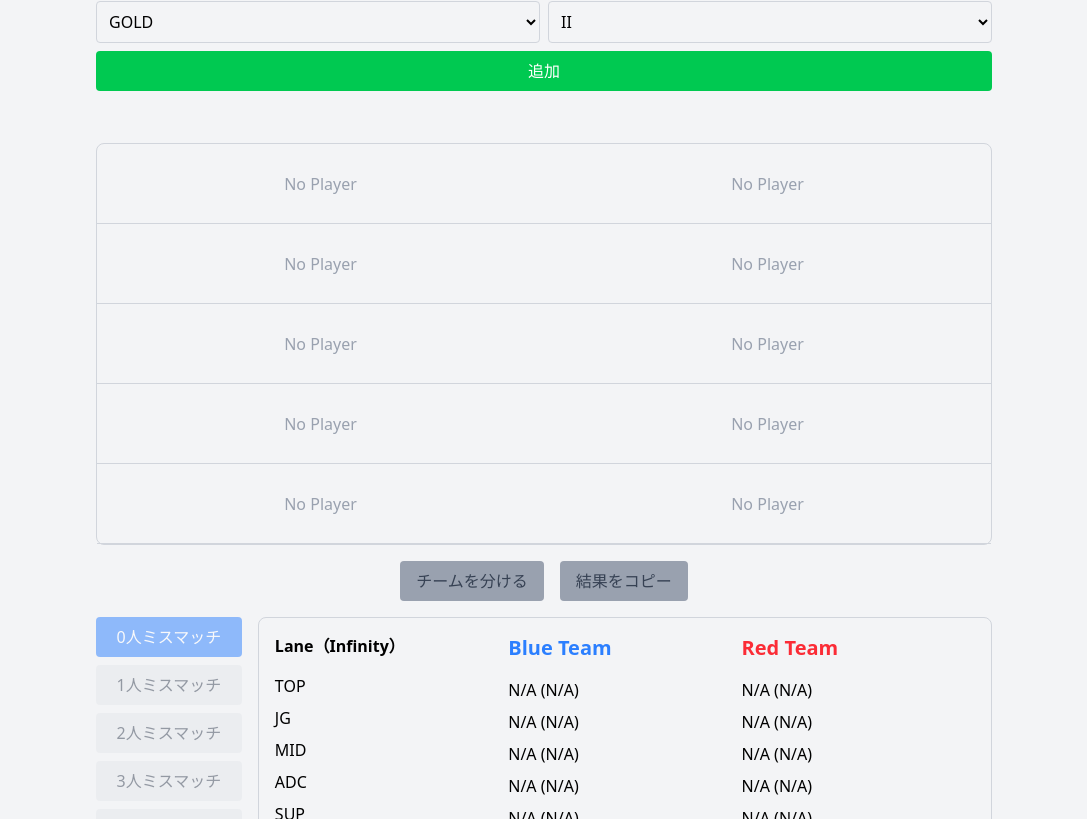
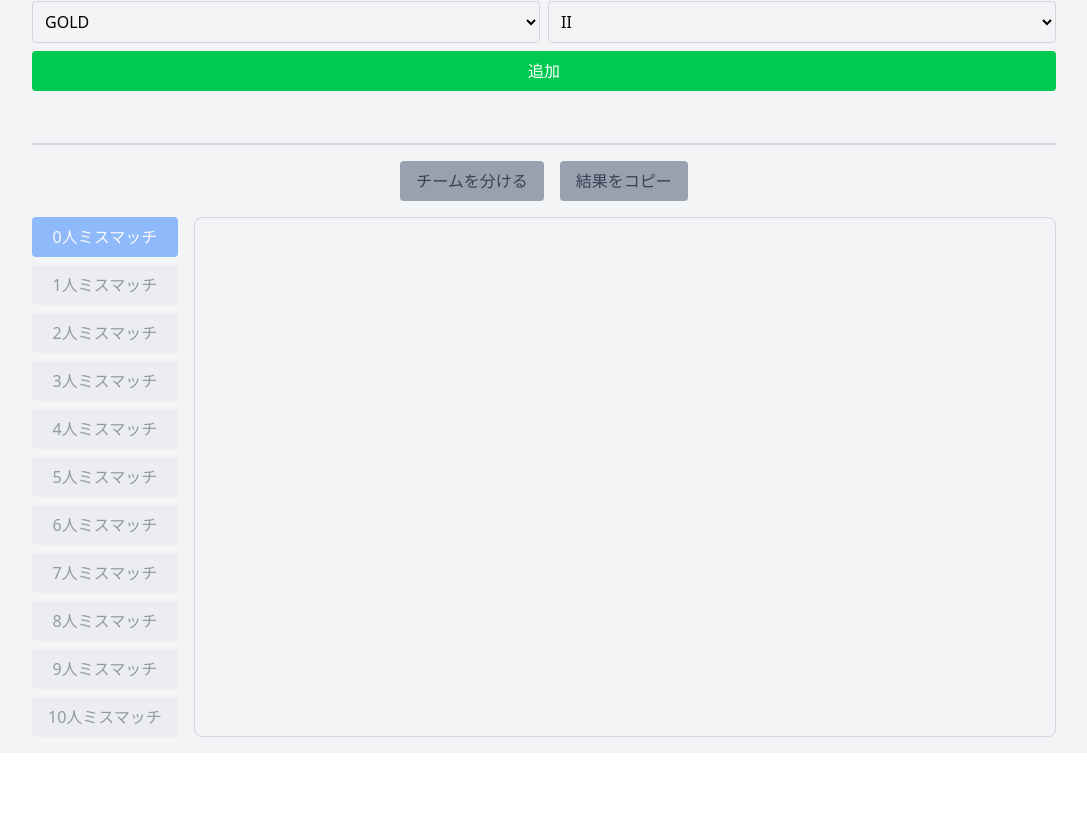
Before and after one commit to karasu354/team-balancer, a Next.js app: page / in a window 1280 px wide. Shown: the part 281-1100 px from the top of the page, without its empty margins (96-1183 px from the left). After the commit the page ends 1034 px from the top, so only its background shows below. Built offline with nearby package versions, Linux system fonts and the light colour scheme.

Commit message:
fix player

```diff
--- a/components/DividedTeamTable.tsx
+++ b/components/DividedTeamTable.tsx
@@ -11,18 +11,18 @@ const DividedTeamTable: React.FC<DividedTeamTableProps> = ({
   teamDivider,
   onTeamsUpdate,
 }) => {
-  const teamDivisions = teamDivider.getTeamDivisions()
-  const [activeTab, setActiveTab] = useState<number>(0) // 現在選択されているタブ
-  const [isLoading, setIsLoading] = useState<boolean>(false) // ローディング状態
+  const teamDivisions = teamDivider.teamDivisions
+  const [activeTab, setActiveTab] = useState<number>(0)
+  const [isLoading, setIsLoading] = useState<boolean>(false)
 
   const handleTabChange = (tabIndex: number) => {
     setActiveTab(tabIndex)
   }
 
   const handleDivideTeams = async () => {
-    setIsLoading(true) // ローディング開始
+    setIsLoading(true)
     try {
-      await new Promise((resolve) => setTimeout(resolve, 2000)) // 擬似的な遅延
+      await new Promise((resolve) => setTimeout(resolve, 2000))
       teamDivider.divideTeams()
       onTeamsUpdate()
     } catch (error) {
@@ -30,7 +30,7 @@ const DividedTeamTable: React.FC<DividedTeamTableProps> = ({
         'チーム分けに失敗しました。プレイヤーが10人揃っているか確認してください。'
       )
     } finally {
-      setIsLoading(false) // ローディング終了
+      setIsLoading(false)
     }
   }
 
@@ -40,13 +40,13 @@ const DividedTeamTable: React.FC<DividedTeamTableProps> = ({
     const blueTeam = lanes
       .map(
         (lane, index) =>
-          `${lane}: ${activeDivision.players[index]?.getName() || 'N/A'}`
+          `${lane}: ${activeDivision.players[index].name || 'N/A'}`
       )
       .join('\n')
     const redTeam = lanes
       .map(
         (lane, index) =>
-          `${lane}: ${activeDivision.players[index + 5]?.getName() || 'N/A'}`
+          `${lane}: ${activeDivision.players[index + 5].name || 'N/A'}`
       )
       .join('\n')
 
@@ -56,8 +56,7 @@ const DividedTeamTable: React.FC<DividedTeamTableProps> = ({
   }
 
   const activeDivision = teamDivisions[activeTab]
-  const isDivideButtonDisabled =
-    teamDivider.getPlayers().filter((p) => p !== null).length !== 10
+  const isDivideButtonDisabled = teamDivider.isDividable() === false
 
   return (
     <div className="w-full max-w-4xl">
@@ -112,13 +111,12 @@ const DividedTeamTable: React.FC<DividedTeamTableProps> = ({
 
         {/* チーム表示 */}
         <div className="flex-1 border border-gray-300 rounded-lg p-4">
+          {activeDivision.players.length === 10 && (
+            <div>
+              <p>Rating Difference {activeDivision.evaluationScore}</p>
               <div className="flex">
-            {/* レーン情報 */}
                 <div className="w-1/3">
-              <div className="mb-4 font-bold">
-                Lane（
-                {activeDivision.evaluationScore}）
-              </div>
+                  <div className="mb-4 font-bold">Lane</div>
                   {['TOP', 'JG', 'MID', 'ADC', 'SUP'].map((lane) => (
                     <div key={lane} className="mb-2 font-medium">
                       {lane}
@@ -132,8 +130,8 @@ const DividedTeamTable: React.FC<DividedTeamTableProps> = ({
                   </div>
                   {['TOP', 'JG', 'MID', 'ADC', 'SUP'].map((lane, index) => (
                     <div key={lane} className="mb-2">
-                  {activeDivision.players[index]?.getName() || 'N/A'} (
-                  {activeDivision.players[index]?.getRating() || 'N/A'})
+                      {activeDivision.players[index].name || 'N/A'} (
+                      {activeDivision.players[index].rating})
                     </div>
                   ))}
                 </div>
@@ -144,12 +142,14 @@ const DividedTeamTable: React.FC<DividedTeamTableProps> = ({
                   </div>
                   {['TOP', 'JG', 'MID', 'ADC', 'SUP'].map((lane, index) => (
                     <div key={lane} className="mb-2">
-                  {activeDivision.players[index + 5]?.getName() || 'N/A'} (
-                  {activeDivision.players[index + 5]?.getRating() || 'N/A'})
+                      {activeDivision.players[index + 5].name || 'N/A'} (
+                      {activeDivision.players[index + 5].rating})
                     </div>
                   ))}
                 </div>
               </div>
+            </div>
+          )}
         </div>
       </div>
     </div>
--- a/components/PlayerCard.tsx
+++ b/components/PlayerCard.tsx
@@ -6,7 +6,9 @@ interface PlayerCardProps {
   player: Player | null
   onToggleRole?: (roleIndex: number) => void
   onRemove?: () => void
-  onEdit?: () => void // 編集ボタンのコールバック
+  onEdit?: () => void
+  onToggleParticipation?: () => void // 参加フラグの切り替え
+  onToggleRoleFixed?: () => void // isRoleFixedフラグの切り替え
 }
 
 const PlayerCard: React.FC<PlayerCardProps> = ({
@@ -14,11 +16,28 @@ const PlayerCard: React.FC<PlayerCardProps> = ({
   onToggleRole,
   onRemove,
   onEdit,
+  onToggleParticipation,
+  onToggleRoleFixed,
 }) => {
   return (
-    <div className="p-2 border-b border-gray-300 flex items-center justify-between h-20">
+    <div
+      className={`p-2 border-b border-gray-300 flex items-center justify-between h-20 ${
+        player?.isParticipatingInGame ? 'bg-green-100' : 'bg-gray-100'
+      }`}
+    >
       {player ? (
         <>
+          {/* 参加フラグ */}
+          <div className="flex items-center space-x-2">
+            <input
+              type="checkbox"
+              checked={player.isParticipatingInGame}
+              onChange={onToggleParticipation}
+              className="w-5 h-5 cursor-pointer"
+            />
+          </div>
+
+          {/* プレイヤー情報 */}
           <div className="flex-1">
             <div className="flex items-center space-x-2">
               <button
@@ -27,24 +46,41 @@ const PlayerCard: React.FC<PlayerCardProps> = ({
               >
                 ✎
               </button>
-              <p className="font-bold whitespace-nowrap">{player.getName()}</p>
+              <p className="font-bold whitespace-nowrap">{player.name}</p>
             </div>
             <p className="text-sm text-gray-500">
-              {player.getDisplayRank()} ({player.getRating()})
+              {player.displayRank} ({player.rating})
             </p>
           </div>
+
+          {/* ロール選択 */}
           <div className="flex space-x-2">
             {['TOP', 'JG', 'MID', 'ADC', 'SUP'].map((role, roleIndex) => (
               <label key={role} className="flex items-center space-x-1">
                 <input
                   type="checkbox"
-                  checked={player.getDesiredRole()[roleIndex] === 1}
+                  checked={player.desiredRoles[roleIndex]}
                   onChange={() => onToggleRole?.(roleIndex)}
                 />
                 <span className="text-xs">{role}</span>
               </label>
             ))}
           </div>
+
+          {/* isRoleFixedフラグ */}
+          <div className="flex items-center space-x-2">
+            <label className="flex items-center space-x-1">
+              <input
+                type="checkbox"
+                checked={player.isRoleFixed}
+                onChange={onToggleRoleFixed}
+                className="w-5 h-5 cursor-pointer"
+              />
+              <span className="text-xs">固定</span>
+            </label>
+          </div>
+
+          {/* 削除ボタン */}
           <button
             className="w-8 h-8 flex items-center justify-center text-red-500 rounded-full hover:bg-red-500 hover:text-white hover:border-transparent transition"
             onClick={onRemove}
--- a/components/PlayerInputForm.tsx
+++ b/components/PlayerInputForm.tsx
@@ -25,10 +25,10 @@ const PlayerInputForm: React.FC<PlayerInputFormProps> = ({
   useEffect(() => {
     if (editingPlayer) {
       // 編集中のプレイヤー情報をフォームに反映
-      setName(editingPlayer.getName())
-      setTag(editingPlayer.getTagLine())
-      setTier(editingPlayer.getTier())
-      setRank(editingPlayer.getRank())
+      setName(editingPlayer.name)
+      setTag(editingPlayer.tagLine)
+      setTier(editingPlayer.tier)
+      setRank(editingPlayer.rank)
     } else {
       // 編集モード解除時にフォームをリセット
       setName('')
--- a/components/PlayersTable.tsx
+++ b/components/PlayersTable.tsx
@@ -16,9 +16,9 @@ const PlayersTable: React.FC<PlayersTableProps> = ({
   teamDivider,
   onPlayersUpdate,
 }) => {
-  const [activeTab, setActiveTab] = useState<'single' | 'bulk'>('single') // タブの状態管理
-  const [editingPlayer, setEditingPlayer] = useState<Player | null>(null) // 編集中のプレイヤー
-  const players = teamDivider.getPlayers()
+  const [activeTab, setActiveTab] = useState<'single' | 'bulk'>('single')
+  const [editingPlayer, setEditingPlayer] = useState<Player | null>(null)
+  const players = teamDivider.players
 
   const handleAddPlayer = (
     name: string,
@@ -27,15 +27,13 @@ const PlayersTable: React.FC<PlayersTableProps> = ({
     rank: rankEnum
   ) => {
     try {
-      if (editingPlayer) {
-        // 編集モードの場合、プレイヤー情報を更新
+      if (editingPlayer === null) {
+        const newPlayer = new Player(name, tag)
+        newPlayer.setRank(tier, rank)
+        teamDivider.addPlayer(newPlayer)
+      } else {
         editingPlayer.setRank(tier, rank)
-        setEditingPlayer(null) // 編集モードを解除
-      } else {
-        // 新規追加の場合
-        const newPlayer = new Player(name, tag)
-        newPlayer.setRank(tier, rank) // ティアとランクを設定
-        teamDivider.addPlayer(newPlayer)
+        setEditingPlayer(null)
       }
       onPlayersUpdate()
     } catch (error) {
@@ -48,14 +46,24 @@ const PlayersTable: React.FC<PlayersTableProps> = ({
   }
 
   const handleToggleRole = (player: Player, roleIndex: number) => {
-    player.setRole(roleIndex)
+    player.setDesiredRoleByIndex(roleIndex)
+    onPlayersUpdate()
+  }
+
+  const handleToggleRoleFixed = (player: Player) => {
+    player.isRoleFixed = !player.isRoleFixed
+    onPlayersUpdate()
+  }
+
+  const handleToggleParticipation = (player: Player) => {
+    player.isParticipatingInGame = !player.isParticipatingInGame
     onPlayersUpdate()
   }
 
   const handleRemovePlayer = (index: number) => {
     try {
       const playerToRemove = players[index]
-      teamDivider.removePlayer(index)
+      teamDivider.removePlayerByIndex(index)
 
       // 編集中のプレイヤーが削除された場合、フォームをリセット
       if (editingPlayer === playerToRemove) {
@@ -134,6 +142,8 @@ const PlayersTable: React.FC<PlayersTableProps> = ({
             }
             onRemove={() => handleRemovePlayer(index)}
             onEdit={() => player && handleEditPlayer(player)} // 編集ボタンの処理
+            onToggleParticipation={() => handleToggleParticipation(player)} // 参加フラグの切り替え
+            onToggleRoleFixed={() => handleToggleRoleFixed(player)} // isRoleFixedフラグの切り替え
           />
         ))}
       </div>
--- a/pages/globals.css
+++ b/pages/globals.css
@@ -1 +1,4 @@
 @import 'tailwindcss';
+.max-w-4xl {
+  min-width: var(--container-5xl);
+}
--- a/utils/player.ts
+++ b/utils/player.ts
@@ -1,37 +1,43 @@
 import { calcurateRating, rankEnum, tierEnum } from './rank'
 
 export class Player {
-  // サモナー名とタグ名
-  private readonly name: string
-  private readonly tagLine: string
+  readonly name: string
+  readonly tagLine: string
+  isParticipatingInGame: boolean = false
+  desiredRoles: boolean[] = Array(5).fill(true)
+  isRoleFixed: boolean = false
+  tier: tierEnum
+  rank: rankEnum
+  displayRank: string = ''
+  rating: number
 
-  // 希望ロールの初期値
-  private desiredRole: number[] = [1, 1, 1, 1, 1]
-
-  // ランク情報
-  private tier: tierEnum = tierEnum.gold
-  private rank: rankEnum = rankEnum.two
-  private rating: number
-
-  constructor(name: string, tagLine: string) {
+  constructor(
+    name: string,
+    tagLine: string,
+    tier: tierEnum = tierEnum.gold,
+    rank: rankEnum = rankEnum.two
+  ) {
     this.name = name
     this.tagLine = tagLine
+    this.tier = tier
+    this.rank = rank
+    this.setRank(this.tier, this.rank)
     this.rating = calcurateRating(this.tier, this.rank)
   }
 
   /**
-   * 希望ロールを切り替える
-   * @param role ロール番号 (0:TOP, 1:JUNGLE, 2:MID, 3:ADC, 4:SUPPORT)
+   * 希望ロールの更新
+   * @param index ロール番号 (0:TOP, 1:JUNGLE, 2:MID, 3:ADC, 4:SUPPORT)
    */
-  setRole(role: number): void {
-    if (role < 0 || role >= this.desiredRole.length) {
-      throw new Error('無効なロール番号です')
+  setDesiredRoleByIndex(index: number): void {
+    if (index < 0 || index >= this.desiredRoles.length) {
+      throw new Error('Invalid role index.')
     }
-    this.desiredRole[role] = 1 - this.desiredRole[role]
+    this.desiredRoles[index] = !this.desiredRoles[index]
   }
 
   /**
-   * ランクを設定し、レーティングを更新する
+   * ランクの設定、レーティング計算、ランク表示の更新
    * @param tier ティア (例: tierEnum.gold)
    * @param rank ランク (例: rankEnum.two)
    */
@@ -45,45 +51,12 @@ export class Player {
     this.tier = tier
     this.rank = rank
     this.rating = calcurateRating(tier, rank)
-  }
 
-  /**
-   * ランクとティアを表示する文字列を取得する
-   * @returns ランク＋ティアの文字列
-   */
-  getDisplayRank(): string {
-    if (
+    this.displayRank =
       this.tier === tierEnum.master ||
       this.tier === tierEnum.grandmaster ||
       this.tier === tierEnum.challenger
-    ) {
-      return this.tier
-    }
-    return `${this.tier} ${this.rank}`
-  }
-
-  // Getter メソッドを追加して外部からプロパティを参照可能にする
-  getName(): string {
-    return this.name
-  }
-
-  getTagLine(): string {
-    return this.tagLine
-  }
-
-  getDesiredRole(): number[] {
-    return [...this.desiredRole] // 配列のコピーを返す
-  }
-
-  getTier(): tierEnum {
-    return this.tier
-  }
-
-  getRank(): rankEnum {
-    return this.rank
-  }
-
-  getRating(): number {
-    return this.rating
+        ? this.tier
+        : `${this.tier} ${this.rank}`
   }
 }
--- a/utils/teamDivider.ts
+++ b/utils/teamDivider.ts
@@ -3,19 +3,16 @@ import { parseChatLogs } from './utils'
 
 export class TeamDivider {
   private static readonly TEAM_SIZE = 5
-  private static readonly TOTAL_PLAYERS = 10
-  private static readonly MAX_TEAM_ATTEMPTS = 20000
+  private static readonly TOTAL_PLAYERS = 50
+  private static readonly MAX_TEAM_ATTEMPTS = 100000
 
-  private players: (Player | null)[] = Array(TeamDivider.TOTAL_PLAYERS).fill(
-    null
-  )
-  private teamDivisions: Record<
+  players: Player[] = []
+  teamDivisions: Record<
     number,
     { players: Player[]; evaluationScore: number }
   > = {}
 
   constructor() {
-    // teamDivisions を 0 から 10 のキーで初期化
     this._resetTeamDivisions()
   }
 
@@ -24,34 +21,24 @@ export class TeamDivider {
    * @param player 追加するプレイヤー
    */
   addPlayer(player: Player): void {
-    const emptyIndex = this.players.findIndex((p) => p === null)
-    if (emptyIndex === -1) {
+    if (this.players.length >= TeamDivider.TOTAL_PLAYERS) {
       throw new Error('Cannot add more players. Maximum limit reached.')
     }
-    this.players[emptyIndex] = player
+    if (this.players.some((p) => p.name === player.name)) {
+      return
+    }
+    this.players.push(player)
   }
 
   /**
    * プレイヤーを削除する
    * @param index 削除するプレイヤーのインデックス
    */
-  removePlayer(index: number): void {
-    if (
-      index < 0 ||
-      index >= this.players.length ||
-      this.players[index] === null
-    ) {
+  removePlayerByIndex(index: number): void {
+    if (index < 0 || index >= this.players.length) {
       throw new Error('Invalid index')
     }
-    this.players[index] = null // 指定されたインデックスをnullにする
-  }
-
-  /**
-   * 現在のプレイヤーリストを取得する
-   * @returns プレイヤーの配列
-   */
-  getPlayers(): (Player | null)[] {
-    return [...this.players]
+    this.players.splice(index, 1)
   }
 
   /**
@@ -60,14 +47,9 @@ export class TeamDivider {
    */
   getPlayersByLog(logs: string): void {
     const parsedLogs = parseChatLogs(logs)
-
-    // parsedLogs が空の場合は何もしない
     if (parsedLogs.length === 0) return
 
-    // 既存のプレイヤーリストをクリア
-    this.players = Array(TeamDivider.TOTAL_PLAYERS).fill(null)
-
-    // パースしたログを基にプレイヤーを追加
+    this.players = []
     for (const [name, tag] of parsedLogs) {
       const player = new Player(name, tag)
       this.addPlayer(player)
@@ -75,14 +57,13 @@ export class TeamDivider {
   }
 
   /**
-   * 希望に合わない人数ごとの最適なチーム分けを取得する
-   * @returns 希望に合わない人数をキーにしたチーム分けの辞書
+   * teamDivisions を初期化する
+   * @returns 初期化された teamDivisions
    */
-  getTeamDivisions(): Record<
-    number,
-    { players: Player[]; evaluationScore: number }
-  > {
-    return this.teamDivisions
+  private _resetTeamDivisions(): void {
+    for (let i = 0; i <= TeamDivider.TEAM_SIZE * 2; i++) {
+      this.teamDivisions[i] = { players: [], evaluationScore: Infinity }
+    }
   }
 
   /**
@@ -91,8 +72,8 @@ export class TeamDivider {
    */
   isDividable(): boolean {
     return (
-      this.players.filter((p) => p !== null).length ===
-      TeamDivider.TOTAL_PLAYERS
+      this.players.filter((p) => p.isParticipatingInGame).length ===
+      TeamDivider.TEAM_SIZE * 2
     )
   }
 
@@ -104,27 +85,14 @@ export class TeamDivider {
       throw new Error('Cannot divide teams with the current players')
     }
 
-    // teamDivisions を初期化
     this._resetTeamDivisions()
-
-    // 複数回チーム分けを試行
     for (let i = 0; i < TeamDivider.MAX_TEAM_ATTEMPTS; i++) {
       const { players, mismatchCount, evaluationScore } = this._createTeams()
 
-      // 希望に合わない人数をキーに辞書を更新
+      if (mismatchCount === -1) continue
       if (evaluationScore < this.teamDivisions[mismatchCount].evaluationScore) {
         this.teamDivisions[mismatchCount] = { players, evaluationScore }
       }
-    }
-  }
-
-  /**
-   * teamDivisions を初期化する
-   * @returns 初期化された teamDivisions
-   */
-  private _resetTeamDivisions(): void {
-    for (let i = 0; i <= TeamDivider.TOTAL_PLAYERS; i++) {
-      this.teamDivisions[i] = { players: [], evaluationScore: Infinity }
     }
   }
 
@@ -148,34 +116,36 @@ export class TeamDivider {
     mismatchCount: number
     evaluationScore: number
   } {
-    const shuffledPlayers = this.players.filter((p): p is Player => p !== null)
-    this._shufflePlayers(shuffledPlayers)
+    const participatePlayers = this.players.filter(
+      (p) => p.isParticipatingInGame
+    )
+    this._shufflePlayers(participatePlayers)
 
     let mismatchCount = 0
-
-    // 希望ロールに基づくペナルティを計算
-    for (let i = 0; i < shuffledPlayers.length; i++) {
-      if (shuffledPlayers[i].getDesiredRole()[i % 5] === 0) {
+    for (let i = 0; i < participatePlayers.length; i++) {
+      const player = participatePlayers[i]
+      if (player.desiredRoles[i % 5] === false) {
+        if (player.isRoleFixed) {
+          return { players: [], mismatchCount: -1, evaluationScore: Infinity }
+        }
         mismatchCount++
       }
     }
 
-    // 各要因Pを計算
     const totalRatingDifference =
-      this._calculateTotalRatingDifference(shuffledPlayers)
+      this._calculateTotalRatingDifference(participatePlayers)
     const laneRatingDifference =
-      this._calculateLaneRatingDifference(shuffledPlayers)
+      this._calculateLaneRatingDifference(participatePlayers)
 
-    // 各要因Pに重みwを掛けて評価値Dを計算
     const weights = {
-      totalRatingDifference: 0.7, // チーム全体のレート差の重み
-      laneRatingDifference: 0.3, // レーンごとのレート差の重み
+      totalRatingDifference: 0.3,
+      laneRatingDifference: 0.7,
     }
     const evaluationScore =
       weights.totalRatingDifference * totalRatingDifference +
       weights.laneRatingDifference * laneRatingDifference
 
-    return { players: shuffledPlayers, mismatchCount, evaluationScore }
+    return { players: participatePlayers, mismatchCount, evaluationScore }
   }
 
   /**
@@ -188,11 +158,11 @@ export class TeamDivider {
     const redTeam = players.slice(TeamDivider.TEAM_SIZE)
 
     const blueTeamRating = blueTeam.reduce(
-      (total, player) => total + player.getRating(),
+      (total, player) => total + player.rating,
       0
     )
     const redTeamRating = redTeam.reduce(
-      (total, player) => total + player.getRating(),
+      (total, player) => total + player.rating,
       0
     )
 
@@ -210,9 +180,7 @@ export class TeamDivider {
 
     let laneRatingDifference = 0
     for (let i = 0; i < TeamDivider.TEAM_SIZE; i++) {
-      laneRatingDifference += Math.abs(
-        blueTeam[i].getRating() - redTeam[i].getRating()
-      )
+      laneRatingDifference += Math.abs(blueTeam[i].rating - redTeam[i].rating)
     }
 
     return laneRatingDifference
```
Also changed, not shown: memo.txt, 2 other files (tests, documents, lock files or other folders). Lines whose indentation alone changed are shown as unchanged.
